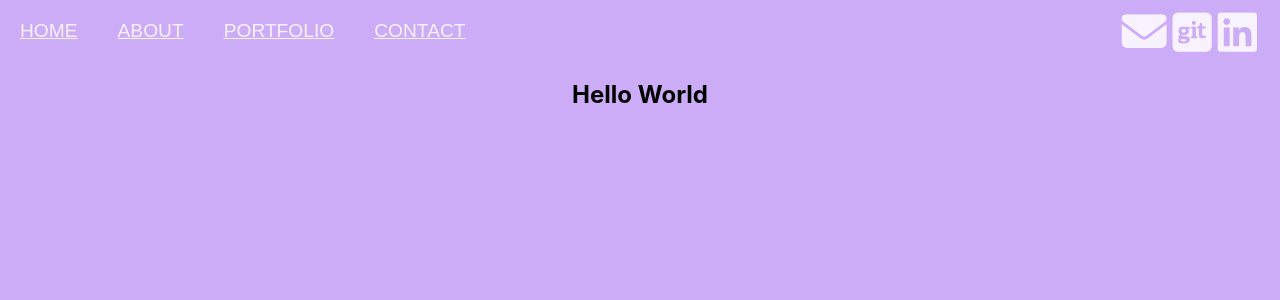
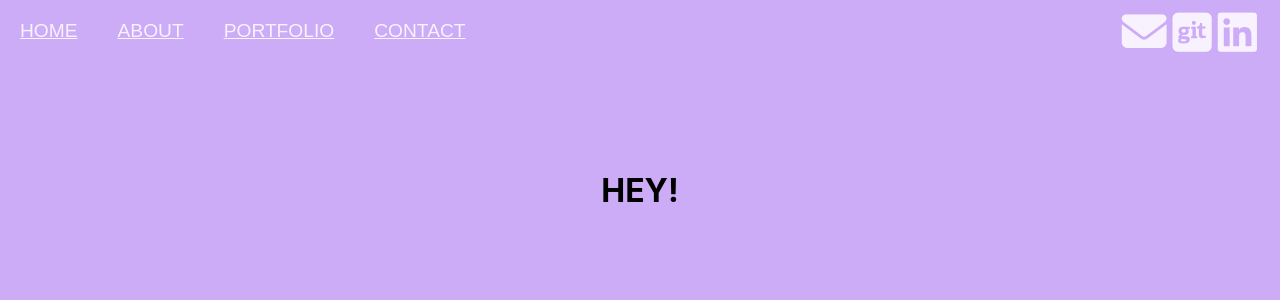
Before and after one commit to fayvera/Mock-website, a React (Create React App) app: page / in a window 1280 px wide. Shown: the top 300 px of the page. Built offline with nearby package versions, Linux system fonts and the light colour scheme.

Commit message:
creates home route

```diff
--- a/src/App.css
+++ b/src/App.css
@@ -41,3 +41,9 @@
     transform: rotate(360deg);
   }
 }
+
+.main-home-div {
+  padding: 40px;
+  margin: 50px;
+  justify-content: flex-start;
+}
--- a/src/App.js
+++ b/src/App.js
@@ -2,13 +2,15 @@
 import './App.css';
 import Navbar from './Navbar/navbar'
 import React from 'react';
+import Home from './Home'
 
 class App extends React.Component{
   render(){
     return(
     <div className="App">
       <Navbar />
-        <h2>Hello World</h2>
+      <Home />
+
     </div>
     )
   }
--- /dev/null
+++ b/src/Home.js
@@ -0,0 +1,22 @@
+import React, { Component } from 'react';
+
+
+
+class Home extends Component{
+    constructor(){
+        super();
+        this.state = {
+            clicked: false
+        }
+    }
+
+    render(){
+        return (
+            <div class='main-home-div'>
+                <h1>HEY!</h1>
+
+            </div>
+        )
+    }
+}
+export default Home;
```
